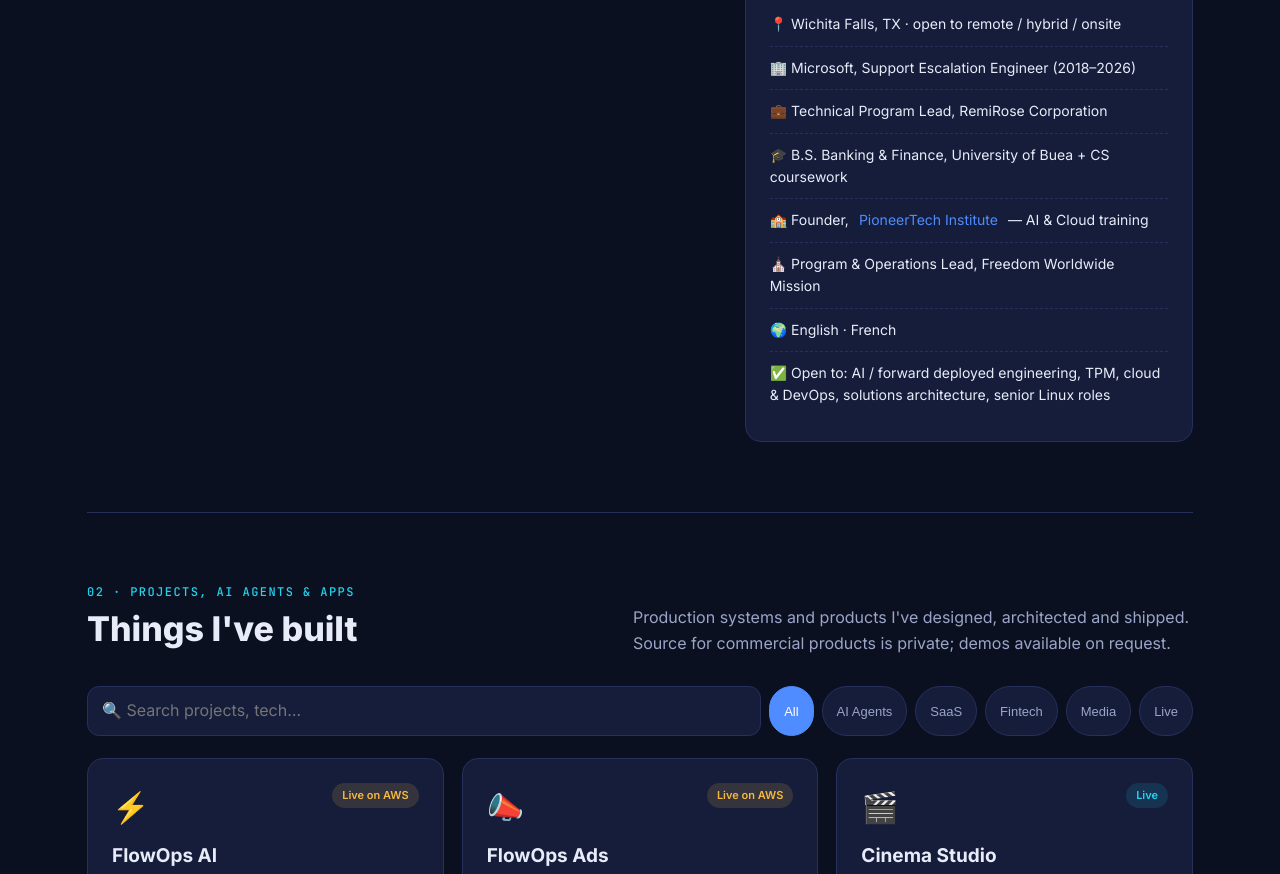
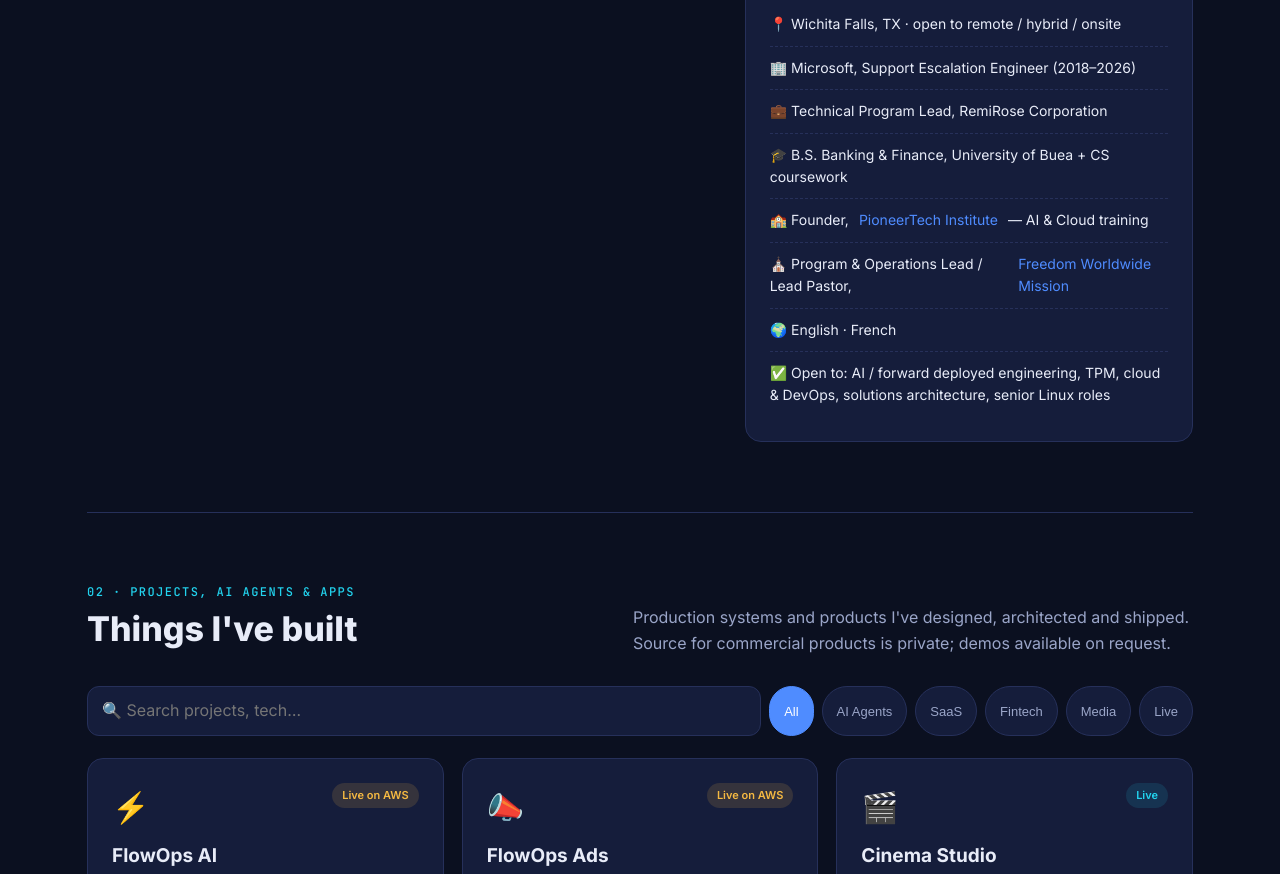
Before and after one commit to Remintui/Remintui.github.io, a plain HTML site: page index.html in a window 1280 px wide. Shown: the part 2186-3060 px from the top of the page. Drawn offline with Linux system fonts and the light colour scheme.

Commit message:
Add Freedom Worldwide Mission role and website link
Co-Authored-By: Claude Opus 5.5 <noreply@anthropic.com>
Claude-Session: https://claude.ai/code/session_01TZAkdQG5QHNtRp4fDqrBU7

```diff
--- a/index.html
+++ b/index.html
@@ -237,7 +237,7 @@
         <li>💼 Technical Program Lead, RemiRose Corporation</li>
         <li>🎓 B.S. Banking &amp; Finance, University of Buea + CS coursework</li>
         <li>🏫 Founder, <a href="https://pioneertechinstitute.com/" target="_blank" rel="noopener" style="color:var(--brand)">PioneerTech Institute</a> — AI &amp; Cloud training</li>
-        <li>⛪ Program &amp; Operations Lead, Freedom Worldwide Mission</li>
+        <li>⛪ Program &amp; Operations Lead / Lead Pastor, <a href="https://frwm.org" target="_blank" rel="noopener" style="color:var(--brand)">Freedom Worldwide Mission</a></li>
         <li>🌍 English · French</li>
         <li>✅ Open to: AI / forward deployed engineering, TPM, cloud &amp; DevOps, solutions architecture, senior Linux roles</li>
       </ul>
@@ -280,7 +280,7 @@
     <div class="timeline">
       <div class="tl"><div class="when">2018 – 2026</div><h4>Microsoft — Support Escalation Engineer, Azure Linux &amp; Cloud Infrastructure</h4><p>Led complex escalations for enterprise customers running business-critical Linux on Azure. Root-cause analysis across Azure VMs, RHEL, SLES, Ubuntu, networking, DNS, identity (Entra ID, PAM, SSSD, Kerberos, LDAP, OpenSSH), storage and VM provisioning. Found 3 security bugs in Entra ID SSH login on RHEL (including an SELinux policy gap) and wrote workaround guides other engineers used with customers. Tested 5 products with product teams before release. Azure Linux Academy trainer.</p></div>
       <div class="tl"><div class="when">2017 – PRESENT</div><h4>RemiRose Corporation — Technical Program Lead &amp; Principal Technology Consultant</h4><p>Lead product strategy, design and delivery for four AI products, hands-on with Claude Code and OpenAI Codex; AI agents in CI pipelines with automated tests and evaluation gates. Built internal tooling adopted by engineers and subcontractors, and set standards for AI-assisted engineering. Analyze RFPs/RFQs and develop proposals for public-sector opportunities.</p></div>
-      <div class="tl"><div class="when">2019 – PRESENT</div><h4>Freedom Worldwide Mission — Program &amp; Operations Lead</h4><p>Program planning, volunteer coordination, communications, digital initiatives, teaching and community programs.</p></div>
+      <div class="tl"><div class="when">2019 – PRESENT</div><h4><a href="https://frwm.org" target="_blank" rel="noopener" style="color:var(--brand)">Freedom Worldwide Mission</a> — Program &amp; Operations Lead / Lead Pastor</h4><p>Lead the ministry: preaching and teaching, program planning, volunteer coordination, communications, digital initiatives and community programs. <a href="https://frwm.org" target="_blank" rel="noopener" style="color:var(--brand)">frwm.org →</a></p></div>
       <div class="tl"><div class="when">2017 – 2018</div><h4>Trinitech Consulting — Lead Multiplatform Systems Administrator</h4><p>Enterprise Linux and infrastructure administration: configuration, access, networking, security, monitoring and operations.</p></div>
       <div class="tl"><div class="when">2012 – 2017</div><h4>Torchlight Consulting — Lead Systems Administrator</h4><p>Systems administration and infrastructure support across servers, workstations, networks, applications and user access.</p></div>
       <div class="tl"><div class="when">2009 – 2012</div><h4>PWD Cooperative Credit Union — IT Support Team Lead</h4><p>Technical support leadership in a financial-services environment.</p></div>
@@ -373,6 +373,7 @@ const VENTURES = [
   ["🧾","LegacyWise Tax","Tax preparation","https://advisors.legacywisetax.com"],
   ["🌍","Glosavida","glosavida.com","https://glosavida.com"],
   ["🎓","PioneerTech Institute","pioneertechinstitute.com","https://pioneertechinstitute.com/"],
+  ["⛪","Freedom Worldwide Mission","frwm.org","https://frwm.org"],
 ];
 const ROLES = ["AI Engineering Lead","Agentic Development & AI Agent Systems","Azure · AWS · Linux","Forward Deployed AI Engineer","Technical Program Lead"];
 /* ===== END EDITABLE CONTENT ===== */
```
